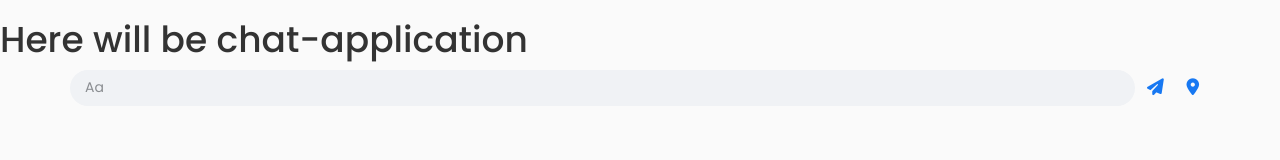
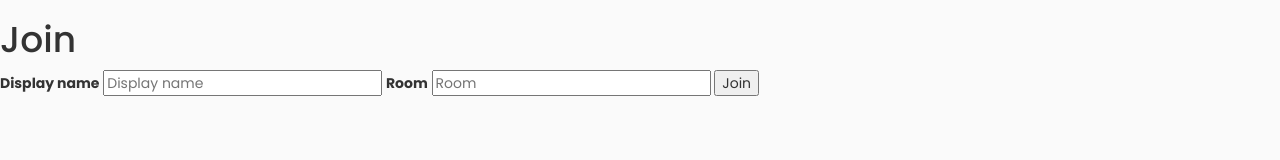
Before and after one commit to bartlomiejwyszecki/chat-app, a website: page public/index.html in a window 1280 px wide. Drawn offline with nearby package versions, Linux system fonts and the light colour scheme; no server answers.

Commit message:
Initialized join page

```diff
--- a/public/index.html
+++ b/public/index.html
@@ -1,50 +1,26 @@
 <!DOCTYPE html>
-<html>
+<html lang="en">
 <head>
+    <meta charset="UTF-8">
+    <meta http-equiv="X-UA-Compatible" content="IE=edge">
+    <meta name="viewport" content="width=device-width, initial-scale=1.0">
     <title>Chat application</title>
     <link rel="stylesheet" href="https://maxcdn.bootstrapcdn.com/bootstrap/3.3.7/css/bootstrap.min.css" integrity="sha384-BVYiiSIFeK1dGmJRAkycuHAHRg32OmUcww7on3RYdg4Va+PmSTsz/K68vbdEjh4u" crossorigin="anonymous">
     <script src="https://kit.fontawesome.com/887243a7e9.js" crossorigin="anonymous"></script>
     <link rel="stylesheet" href="/scss/styles.css">
 </head>
 <body>
-        <h1>Here will be chat-application</h1>
-
-        <div class="main container">
-            <div id="messages"></div>
-
-            <form id="messageForm">
-                <input type="text" id="msg" name="msg" placeholder="Aa">
-                <button type="submit" class="chat-btn"><i class="fas fa-paper-plane"></i></button>
-                <button id="send-location" class="chat-btn"><i class="fas fa-map-marker-alt"></i></button>
+    <div>
+        <div>
+            <h1>Join </h1>
+            <form action="/chat.html">
+                <label>Display name</label>
+                <input type="text" name="username" placeholder="Display name" required >
+                <label>Room</label>
+                <input type="text" name="room" placeholder="Room" required >
+                <button>Join</button>
             </form>
         </div>
-
-        <script id="message-template" type="text/html">
-            <div class="messages">
-                <div class="time-stamp">
-                    {{createdAt}}
     </div>
-                <div class="message">
-                    <p>{{message}}</p>
-                </div>
-            </div>
-        </script>
-
-        <script id="location-message-template" type="text/html">
-            <div class="messages">
-                <div class="time-stamp">
-                    {{createdAt}}
-                </div>
-                <div class="message">
-                    <p><a href="{{url}}" target="_blank">User location</a></p>
-                </div>
-            </div>
-        </script>
-
-        <script src="https://cdnjs.cloudflare.com/ajax/libs/mustache.js/3.0.1/mustache.min.js"></script>
-        <script src="https://cdnjs.cloudflare.com/ajax/libs/moment.js/2.22.2/moment.min.js"></script>
-        <script src="https://cdnjs.cloudflare.com/ajax/libs/qs/6.6.0/qs.min.js"></script>
-        <script src="/socket.io/socket.io.js"></script>
-        <script src="/js/chat.js"></script>
 </body>
 </html>
--- a/public/scss/styles.scss
+++ b/public/scss/styles.scss
@@ -9,7 +9,7 @@ $height: 36px;
 body {
     background: #fafafa;
     font-family: 'Poppins', sans-serif;
-    input[type="text"] {
+    input[type="text"].chat-input {
         background: $fbgrey;
         color: #000000;
         border: none;
```
Also changed, not shown: public/chat.html (added, +53 -0 lines), public/scss/styles.css. Lines whose indentation alone changed are shown as unchanged.
